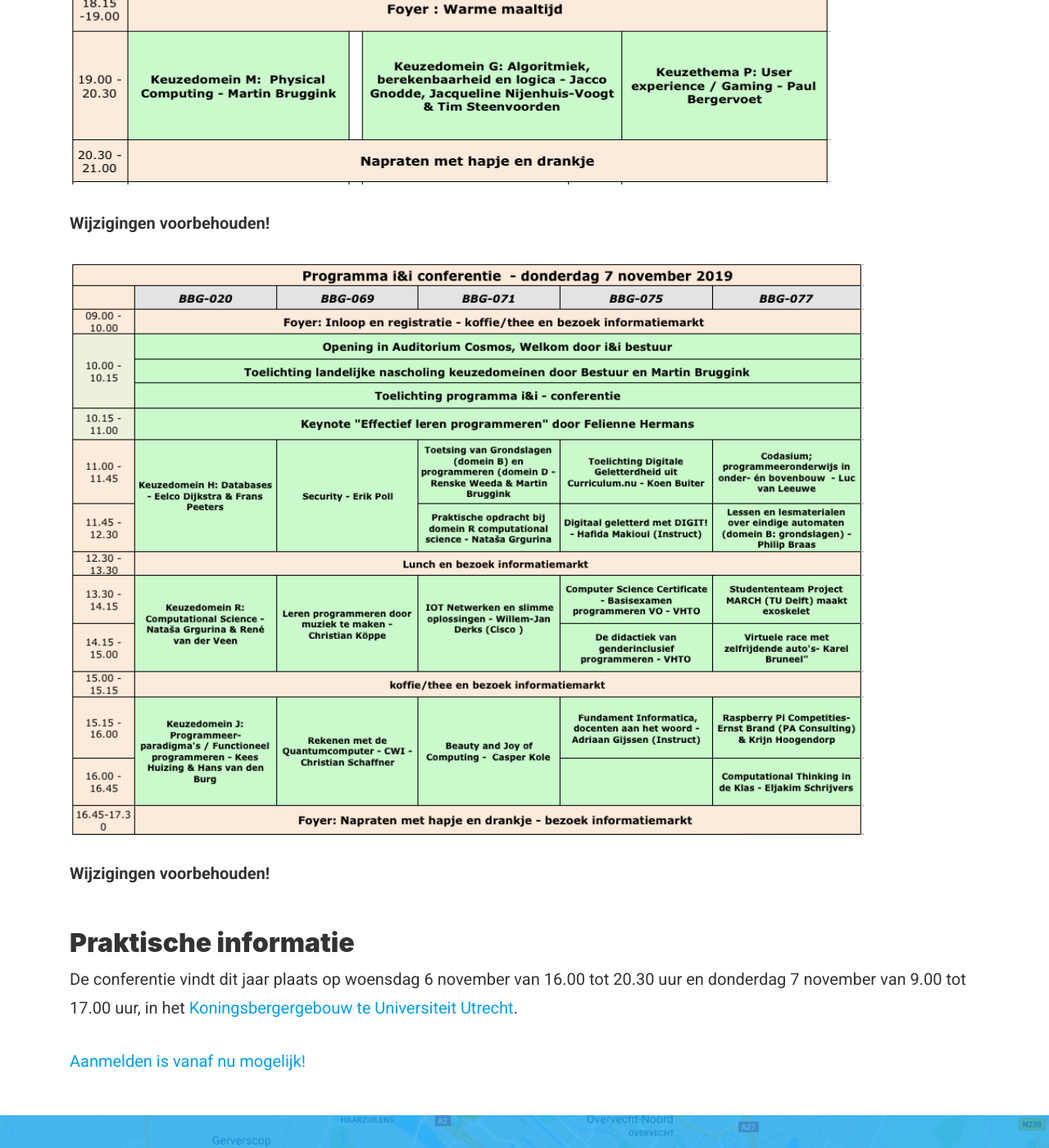
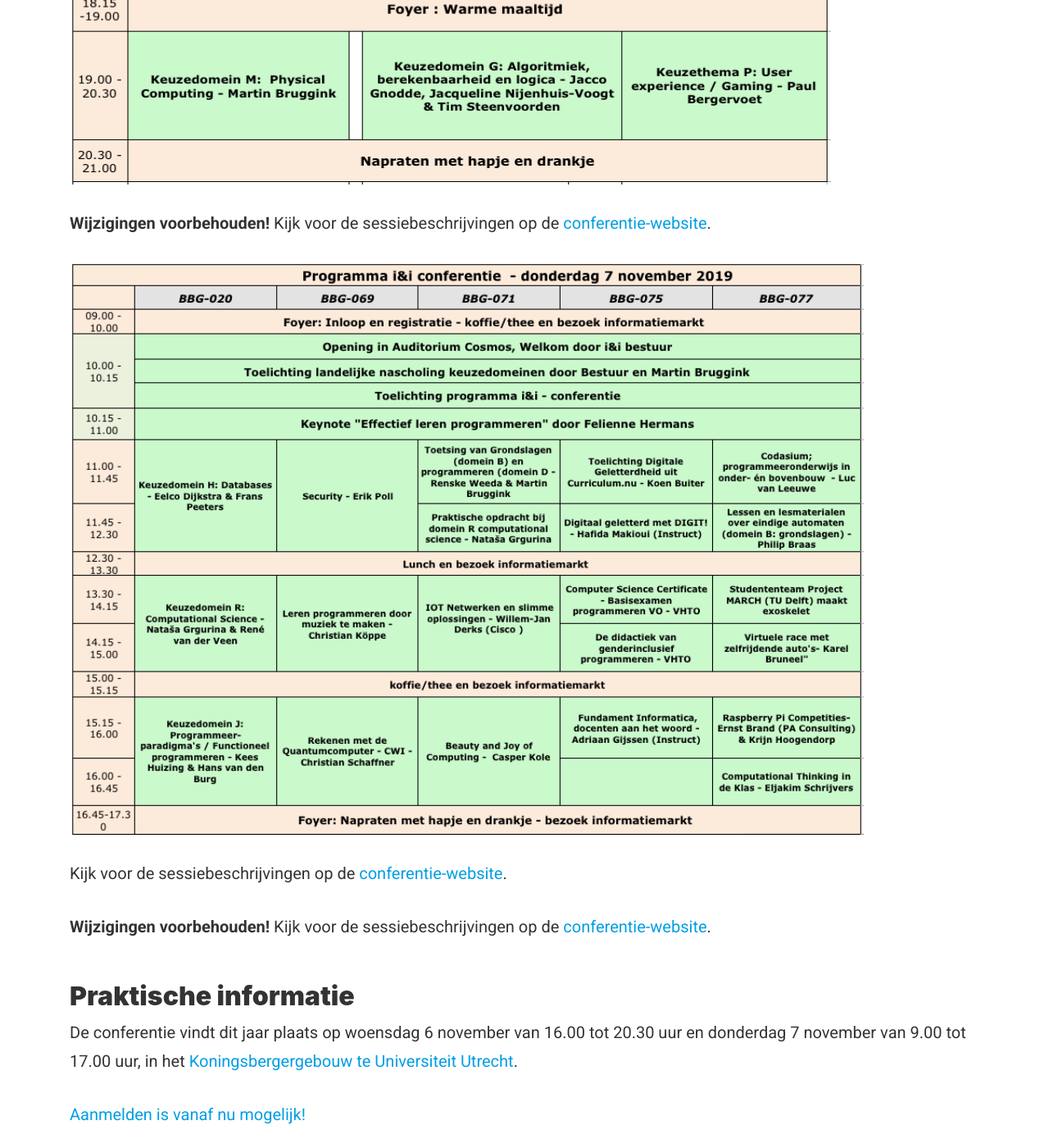
Before and after one commit to ieni/website, a Jekyll site: the page built from _projects/ieni-conferentie-2019.md, in a window 1280 px wide and 1400 px high, scrolled down 1812 px. Shown: the whole window at 82% size. Built offline with Jekyll 4.4.1, drawn with Linux system fonts in a browser that asks for light colours; some of the changed text lies outside the part shown.

Commit message:
Sponsoren toegevoegd

```diff
--- a/_projects/ieni-conferentie-2019.md
+++ b/_projects/ieni-conferentie-2019.md
@@ -30,17 +30,25 @@
 
 ## Programma
 
-**Wijzigingen voorbehouden!**
+**Wijzigingen voorbehouden!** Kijk voor de sessiebeschrijvingen op de [conferentie-website](https://ieni.github.io/ieni2019).
 
   <img src="{{'/assets/img/content/ieni2019-6nov.png' | relative_url}}" alt="Programma 6 november" height="576" width="929">
 
-**Wijzigingen voorbehouden!**
+**Wijzigingen voorbehouden!** Kijk voor de sessiebeschrijvingen op de [conferentie-website](https://ieni.github.io/ieni2019).
 
   <img src="{{'/assets/img/content/ieni2019-7nov.png' | relative_url}}" alt="Programma 7 november" height="698" width="969">
 
-**Wijzigingen voorbehouden!**
+Kijk voor de sessiebeschrijvingen op de [conferentie-website](https://ieni.github.io/ieni2019).
+
+**Wijzigingen voorbehouden!** Kijk voor de sessiebeschrijvingen op de [conferentie-website](https://ieni.github.io/ieni2019).
 
 ## Praktische informatie
 De conferentie vindt dit jaar plaats op woensdag 6 november van 16.00 tot 20.30 uur en donderdag 7 november van 9.00 tot 17.00 uur, in het [Koningsbergergebouw te Universiteit Utrecht](https://goo.gl/maps/7CdkZcuYwsL2).
 
 [Aanmelden is vanaf nu mogelijk!](https://www.smink-registratie.nl/ieni/)
+
+## Sponsoren
+
+De i&i conferentie wordt mogelijk gemaakt door onze sponsoren:
+
+<img src="{{'/assets/img/content/ieni2019-sponsoren.jpg' | relative_url}}" alt="Sponsoren" width="900">
```
Also changed, not shown: assets/img/content/ieni2019-sponsoren.jpg (added).
